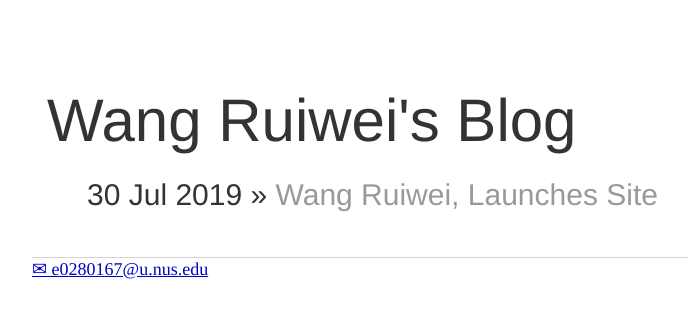
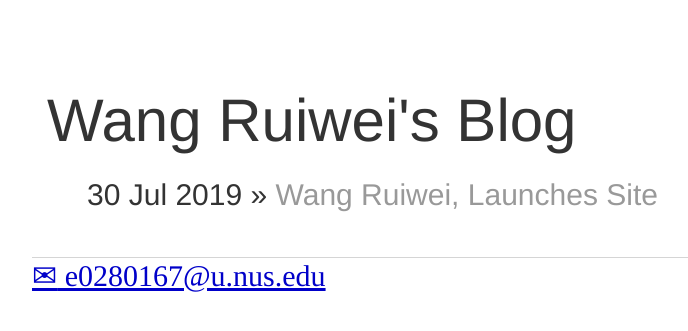
Before and after one commit to WangRuiwei/WangRuiwei.github.io, a Jekyll site: the page built from blog/index.html, in a window 1280 px wide. Shown: the top 331 px of the page, without its empty margins (160-848 px from the left). Built offline with Jekyll 4.4.1, drawn with Linux system fonts in a browser that asks for light colours.

Commit message:
Update default.html

```diff
--- a/_layouts/default.html
+++ b/_layouts/default.html
@@ -8,8 +8,8 @@
 			<style type="text/css">
     				p.p2 {margin: 0.0px 0.0px 18.0px 0.0px; line-height: 21.0px; font: 18.0px Times; color: #000000; -webkit-text-stroke: #000000}
     				p.p3 {margin: 0.0px 0.0px 14.9px 0.0px; line-height: 22.0px; font: 18.0px Times; color: #000000; -webkit-text-stroke: #000000}
-				span.s1 {font-kerning: none}
-    				span.s2 {font: 18.0px Times; text-decoration: underline ; font-kerning: none; color: #0000c9; -webkit-text-stroke: 0px #0000c9}
+				span.s1 {font: 30.0px Times; font-kerning: none}
+    				span.s2 {font: 30.0px Times; text-decoration: underline ; font-kerning: none; color: #0000c9; -webkit-text-stroke: 0px #0000c9}
   			</style>
 		</head>
 		<body>
```
